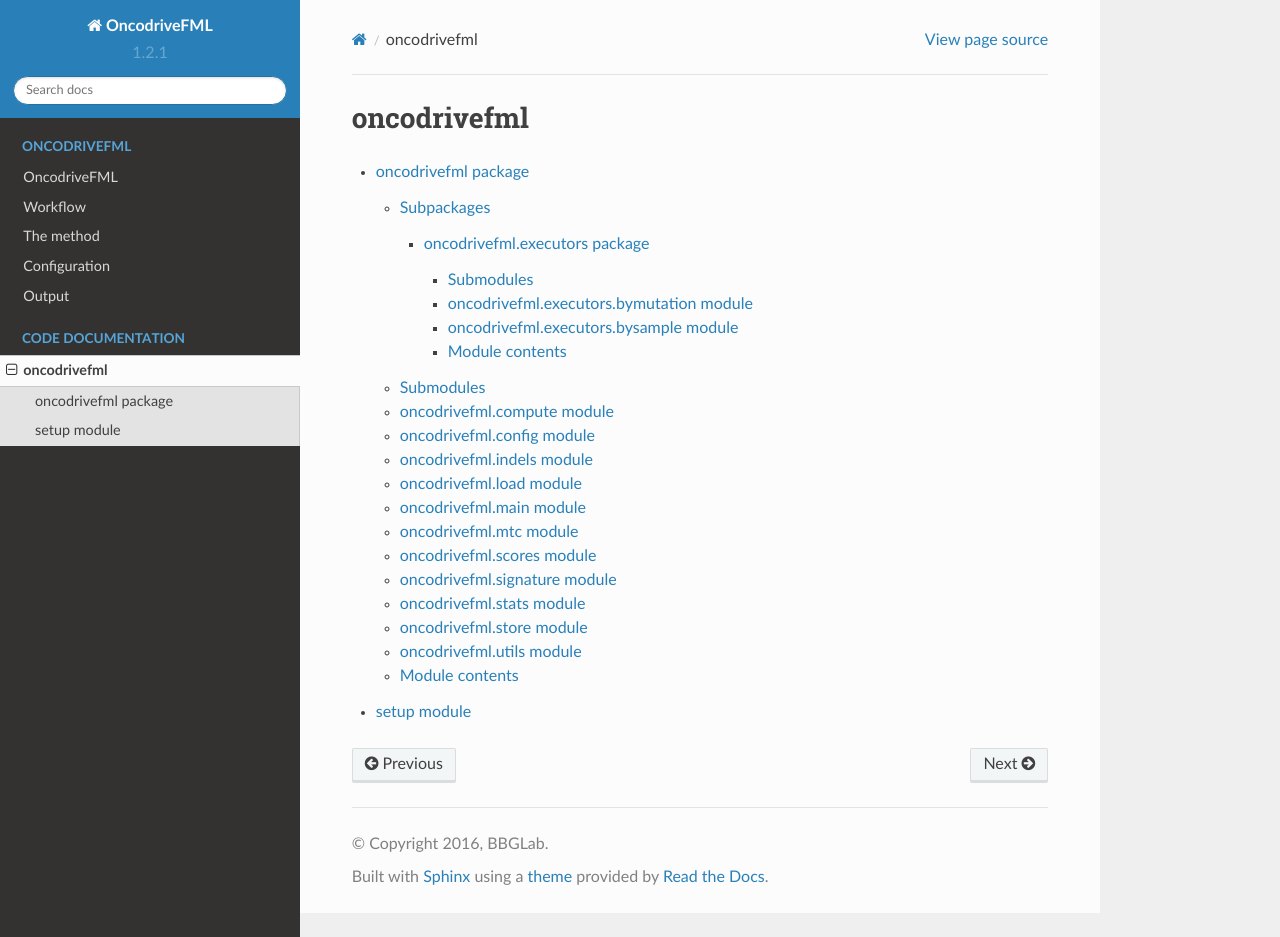
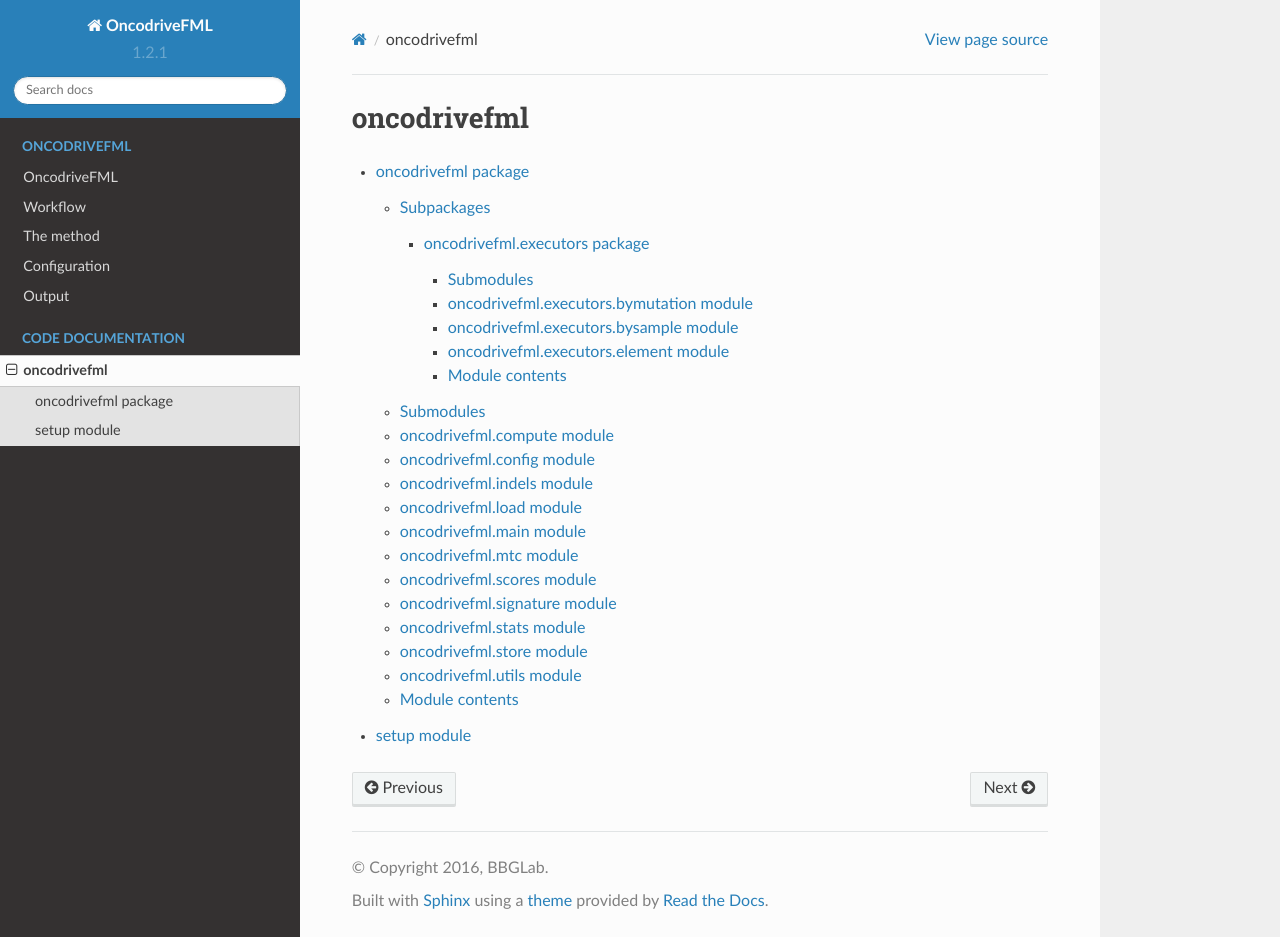
Before and after one commit to bbglab/oncodrivefml, a Sphinx documentation site: the page built from docs/source/pkg/modules.rst, in a window 1280 px wide and 937 px high. Built offline with Sphinx 7.4.7 and the Read the Docs theme 2.0.0, drawn with Linux system fonts in a browser that asks for light colours; formulas are drawn with MathJax 3.

Commit message:
Logging added and docs improved

```diff
--- a/docs/source/pkg/oncodrivefml.executors.rst
+++ b/docs/source/pkg/oncodrivefml.executors.rst
@@ -20,6 +20,14 @@ oncodrivefml.executors.bysample module
     :undoc-members:
     :show-inheritance:
 
+oncodrivefml.executors.element module
+-------------------------------------
+
+.. automodule:: oncodrivefml.executors.element
+    :members:
+    :undoc-members:
+    :show-inheritance:
+
 
 Module contents
 ---------------
```
Also changed, not shown: 1 other file.
